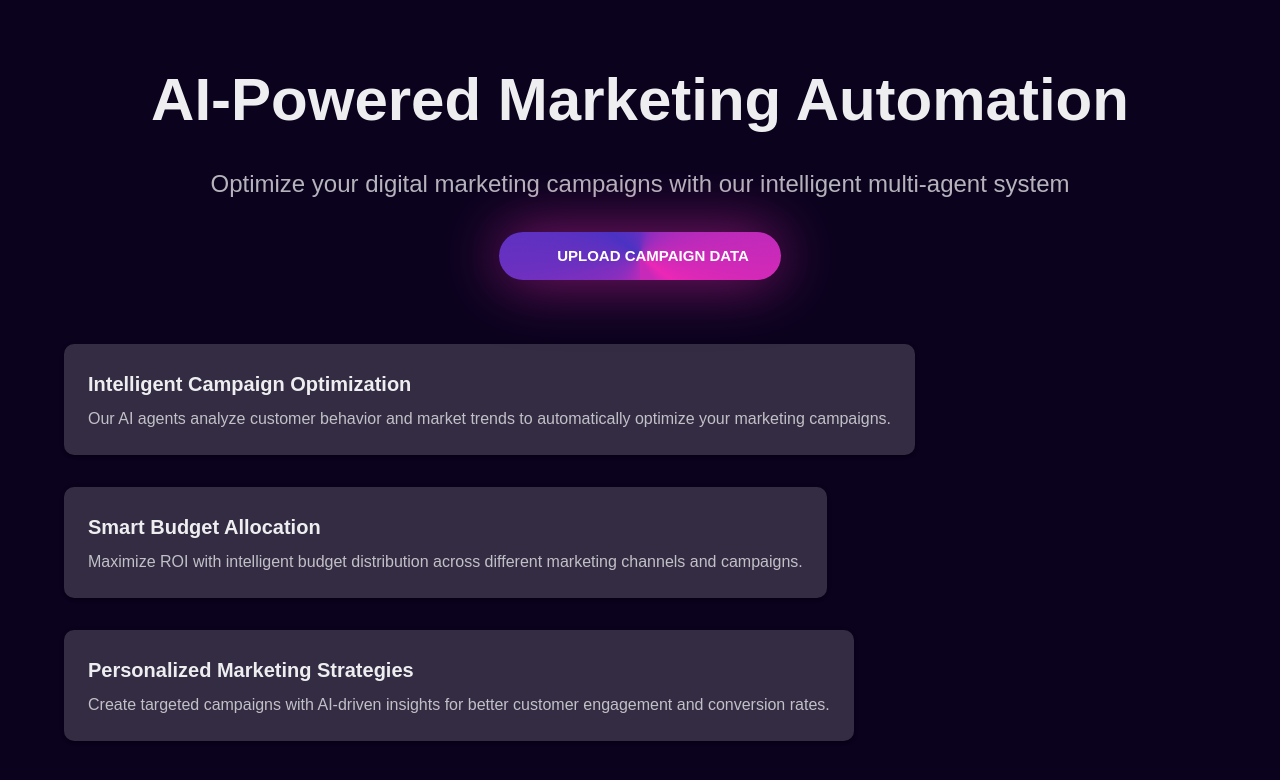
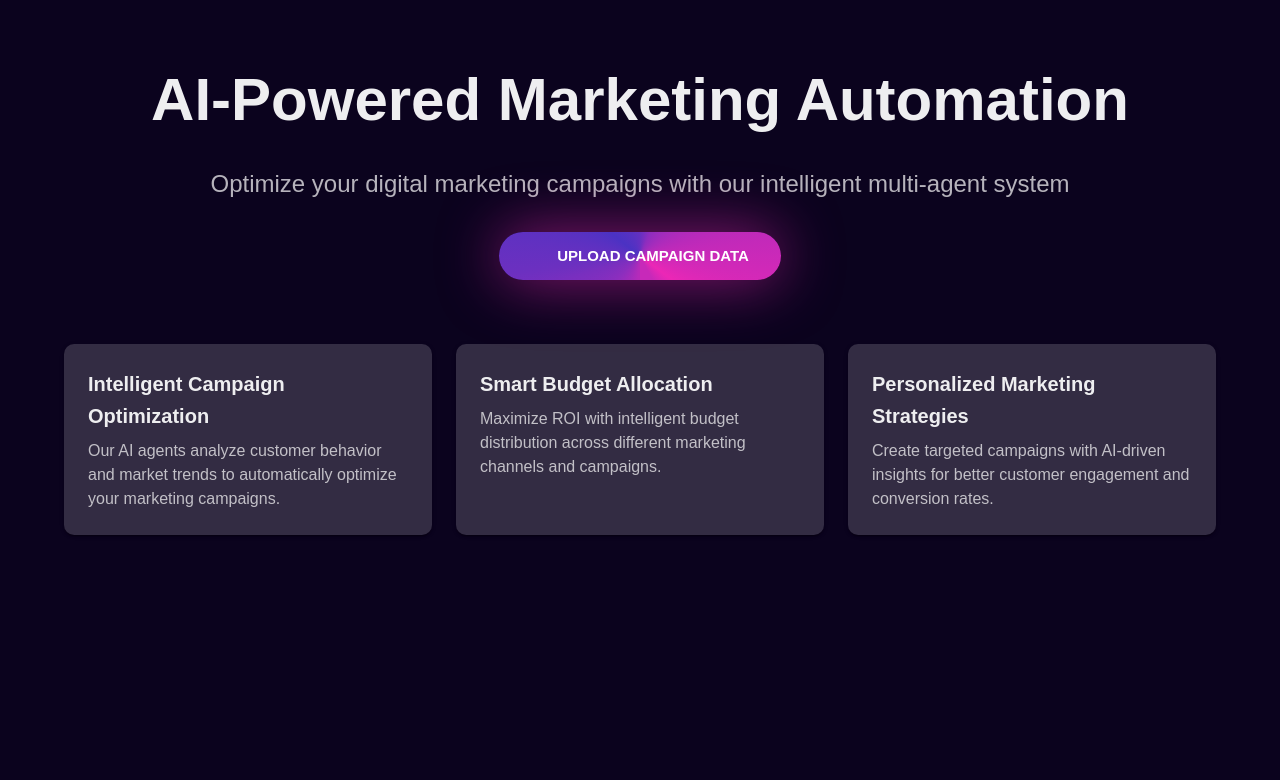
Before and after one commit to harshaldulera/Adbaba, a React (Vite) app in the folder babaji/: page / in a window 1280 px wide. Shown: the top 780 px of the page. Built offline with nearby package versions, Linux system fonts and the light colour scheme; some icons are missing.

Commit message:
fix: mui grid

```diff
--- a/babaji/src/pages/home.tsx
+++ b/babaji/src/pages/home.tsx
@@ -5,10 +5,10 @@ import {
     Container,
     Stack,
     Paper,
-    Grid,
     LinearProgress,
     TextField,
 } from "@mui/material";
+import Grid from "@mui/material/Grid";
 import CloudUploadIcon from "@mui/icons-material/CloudUpload";
 import { styled } from "@mui/material/styles";
 import axios from "axios";
@@ -277,9 +277,9 @@ import {
 
                 {/* Features Section */}
                 <Box sx={{ mt: 8 }}>
-            <Grid container spacing={4}>
+                    <Grid container spacing={3}>
                         {features.map((feature, index) => (
-                <Grid item xs={12} md={4} key={index}>
+                            <Grid key={index} size={{ xs: 12, md: 4 }}>
                                 <Paper elevation={2} sx={{ p: 3, height: "100%" }}>
                                     <Typography variant="h6" gutterBottom>
                                         {feature.title}
```
Lines whose indentation alone changed are shown as unchanged.
